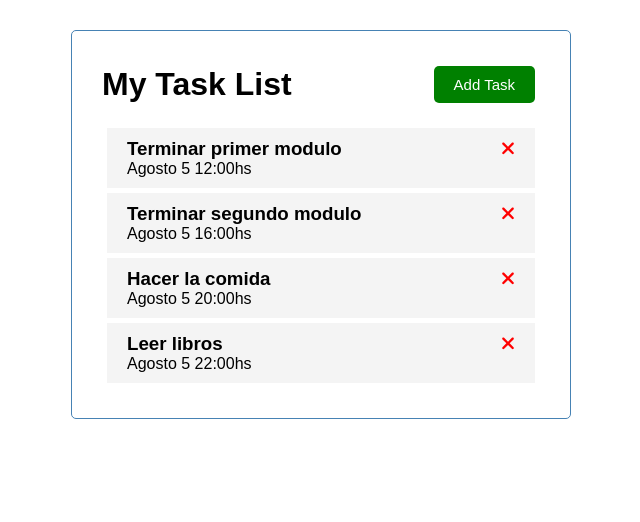
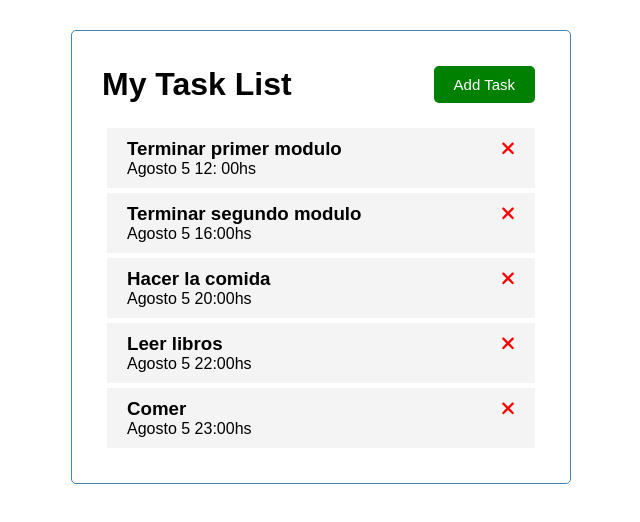
Before and after one commit to nacho-castro/Task-List, an Angular app: page / in a window 1280 px wide. Shown: the top 522 px of the page, without its empty margins (319-959 px from the left). Built offline with nearby package versions, Linux system fonts and the light colour scheme; data requests are answered from the project's data file.

Commit message:
servicio y servidor listo

```diff
--- /dev/null
+++ b/db.json
@@ -0,0 +1,34 @@
+{
+    "tasks": [
+        {
+            "id": 1,
+            "text": "Terminar primer modulo",
+            "day": "Agosto 5 12: 00hs",
+            "reminder": true
+        },
+        {
+            "id": 2,
+            "text": "Terminar segundo modulo",
+            "day": "Agosto 5 16:00hs",
+            "reminder": true
+        },
+        {
+            "id": 3,
+            "text": "Hacer la comida",
+            "day": "Agosto 5 20:00hs",
+            "reminder": false
+        },
+        {
+            "id": 4,
+            "text": "Leer libros",
+            "day": "Agosto 5 22:00hs",
+            "reminder": false
+        },
+        {
+            "id": 5,
+            "text": "Comer",
+            "day": "Agosto 5 23:00hs",
+            "reminder": false
+        }
+    ]
+}
--- a/package.json
+++ b/package.json
@@ -6,7 +6,8 @@
     "start": "ng serve",
     "build": "ng build",
     "watch": "ng build --watch --configuration development",
-    "test": "ng test"
+    "test": "ng test",
+    "server": "json-server --watch db.json --port 5000"
   },
   "private": true,
   "dependencies": {
--- a/src/app/components/tasks/tasks.component.ts
+++ b/src/app/components/tasks/tasks.component.ts
@@ -1,7 +1,6 @@
 import { Component, OnInit } from '@angular/core';
+import { TaskService } from 'src/app/service/task.service';
 import { task } from 'src/app/task';
-import { TASKS } from 'src/app/mock-task';
-import { faTimes } from '@fortawesome/free-solid-svg-icons';
 
 @Component({
   selector: 'app-tasks',
@@ -9,12 +8,13 @@ import { faTimes } from '@fortawesome/free-solid-svg-icons';
   styleUrls: ['./tasks.component.css']
 })
 export class TasksComponent implements OnInit {
-  tasks: task[] = TASKS;
-  faTimes = faTimes;
+  tasks: task[] = [];
 
-  constructor(){}
+  constructor(private taskService: TaskService) { }
 
   ngOnInit(): void {
-
+    this.taskService.getTasks().subscribe(tasks =>{
+      this.tasks = tasks
+  });
+  }
 }
-}
--- /dev/null
+++ b/src/app/service/task.service.ts
@@ -0,0 +1,20 @@
+import { Injectable } from '@angular/core';
+import { HttpClient, HttpHandler } from '@angular/common/http';
+import { Observable, of } from 'rxjs';
+import { task } from 'src/app/task';
+import { TASKS } from 'src/app/mock-task';
+
+@Injectable({
+  providedIn: 'root'
+})
+export class TaskService {
+  private apiUrl = 'http://localhost:5000/tasks'
+
+  constructor(private http: HttpClient) {
+
+  }
+
+  getTasks(): Observable<task[]> {
+    return this.http.get<task[]>(this.apiUrl)
+  }
+}
```
Also changed, not shown: src/app/app.module.ts (+5 -2 lines), 1 other file (tests, documents, lock files or other folders).
